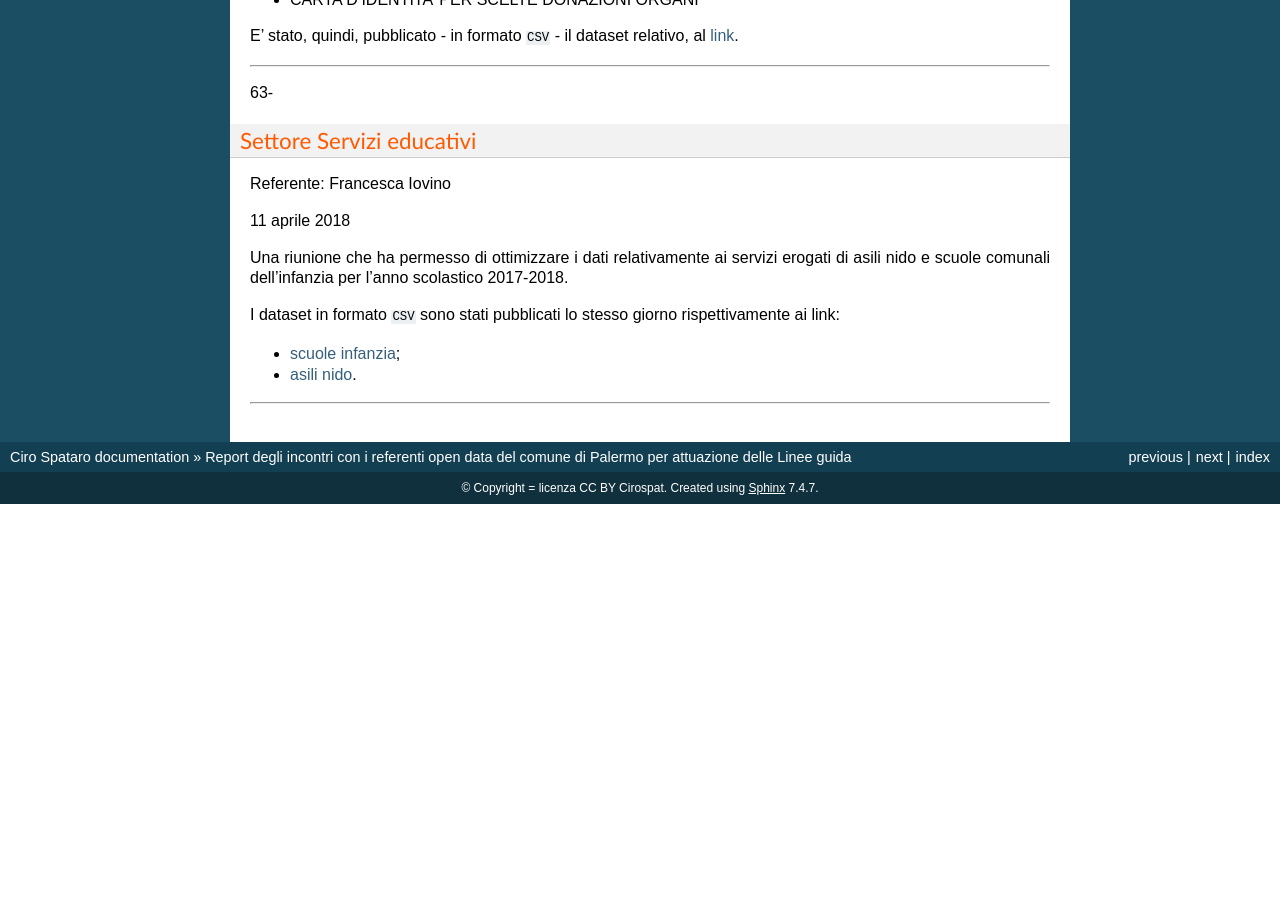
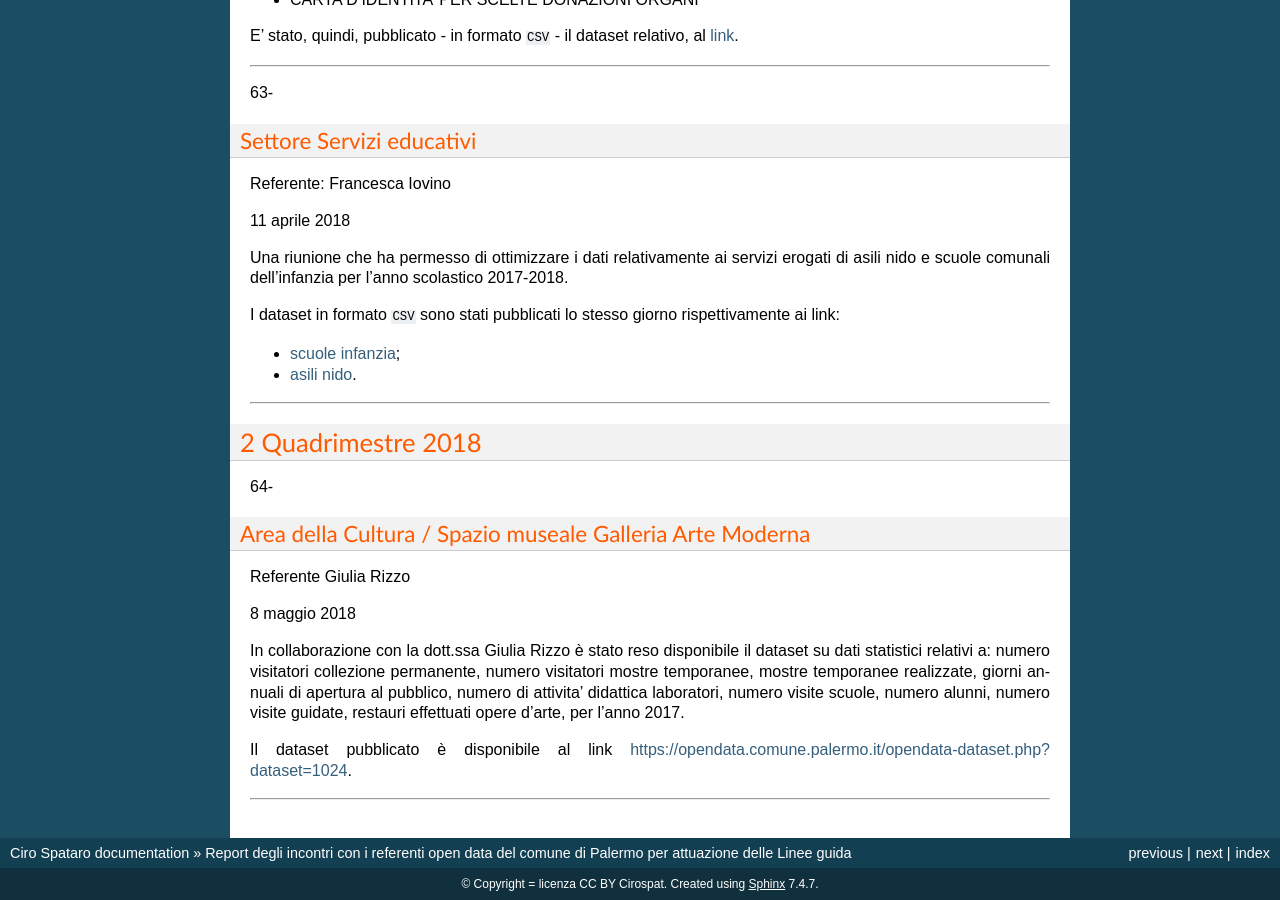
Before and after one commit to cirospat/rtd-schematipo, a Sphinx documentation site: the page built from docs/open-data-incontri-con-referenti-comunali.rst, in a window 1280 px wide and 900 px high, scrolled down 47361 px. Built offline with Sphinx 7.4.7, drawn with Linux system fonts in a browser that asks for light colours; before the commit the page ends 47865 px from its top, so only the background shows below that; some of the changed text lies outside the part shown.

Commit message:
Google Docs reST Editor@2018-5-8 10:32:43

```diff
--- a/docs/open-data-incontri-con-referenti-comunali.rst
+++ b/docs/open-data-incontri-con-referenti-comunali.rst
@@ -2339,6 +2339,28 @@ I dataset in formato ``CSV`` sono stati pubblicati lo stesso giorno rispettivame
 
 --------
 
+.. _h3f3679477a204e4a4368420252e5165:
+
+2 Quadrimestre 2018
+*******************
+
+64-
+
+.. _h41794365525891b6525423d37307a40:
+
+Area della Cultura / Spazio museale Galleria Arte Moderna
+=========================================================
+
+Referente Giulia Rizzo
+
+8 maggio 2018
+
+In collaborazione con la dott.ssa Giulia Rizzo è stato reso disponibile il dataset su dati statistici relativi a: numero visitatori collezione permanente, numero visitatori mostre temporanee, mostre temporanee realizzate, giorni annuali di apertura al pubblico, numero di attivita' didattica laboratori, numero visite scuole, numero alunni, numero visite guidate, restauri effettuati opere d'arte, per l'anno 2017.
+
+Il dataset pubblicato è disponibile al link \ |LINK157|\ .
+
+--------
+
 
 .. bottom of content
 
```
Also changed, not shown: other parts of docs/open-data-incontri-con-referenti-comunali.rst (+4 -0 lines).
